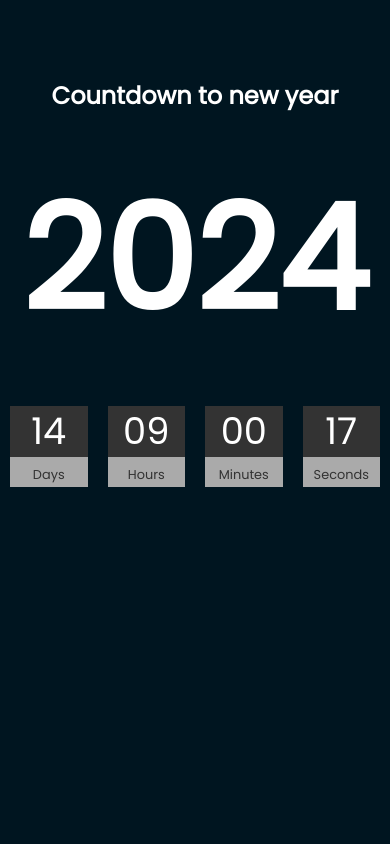
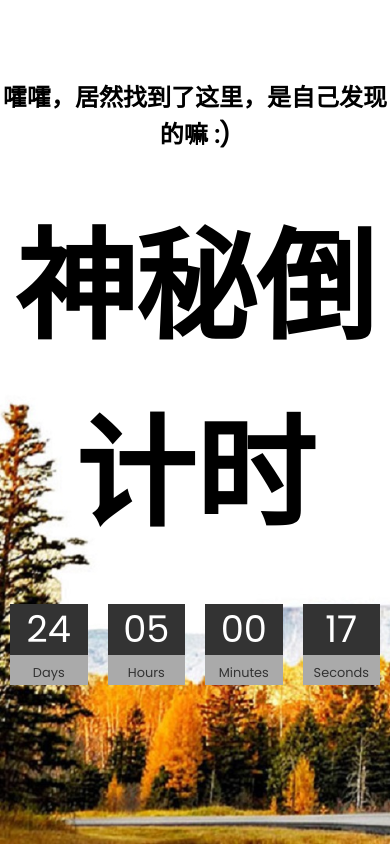
Before and after one commit to amadues2022/html-go, a plain HTML site: page index.html in a window 390 px wide. Drawn offline with Linux system fonts and the light colour scheme.

Commit message:
add background

```diff
--- a/css/response.css
+++ b/css/response.css
@@ -4,21 +4,27 @@
     padding: 0;
   }
   html{
-    background: rgb(0,21,32);
+    /* background: rgb(0,21,32); */
+    background-image: url("../images/bg.jpg");
+    background-attachment: fixed;
+    background-blend-mode: hard-light;
+    background-size: cover;
   }
   .container{
     width: 100%;
     margin: 20% 0;
     padding: 0%;
-    background: rgb(0,21,32);
+    /* background: rgb(0,21,32); */
   }
   .container div{
     margin: 0;
-    color: #fff;
+    /* color: #fff; */
+    color: #000000;
     line-height: normal;
   }
   .container h2 span{
-    color: #fff;
+    /* color: #fff; */
+    color: #000000;
     display: block;
     text-align: center;
     font-size: 1em;
@@ -74,4 +80,8 @@
   .countdouwn #second:before{
     content: 'Seconds';
   }
+
+  #Year {
+    font-size: 5em; /* 调整字体大小为 24 像素 */
+  }
 }
--- a/css/style.css
+++ b/css/style.css
@@ -6,9 +6,10 @@
 }
 @media screen and (min-width: 1025px) {
   body {
-    background: url("../images/bg.jpg");
+    background-image: url("../images/bg.jpg");
     background-attachment: fixed;
     background-blend-mode: hard-light;
+    background-size: contain
   }
 
   .container {
@@ -86,4 +87,8 @@
   .countdouwn #second:before {
     content: "Seconds";
   }
+
+  #Year {
+    font-size: 0.5em; /* 调整字体大小为 24 像素 */
+  }
 }
--- a/index.html
+++ b/index.html
@@ -14,8 +14,8 @@
 <body>
   <div class="container">
     <h2>
-      <span>Countdown to new year </span>
-      <div id="Year">NA</div>
+      <span>嚯嚯，居然找到了这里，是自己发现的嘛 :) </span>
+      <div id="Year">神秘倒计时</div>
     </h2>
     <div class="countdouwn">
       <div id="day">NA</div>
@@ -27,8 +27,9 @@
   <script>
     // 自动为下一年
     function newYear() {
-      var Y = new Date().getFullYear() + 1
-      var newDay = Y + '/1/1 00:00:00'
+      // var Y = new Date().getFullYear()+1
+      // var newDay = Y + '/1/1 00:00:00'
+      var newDay = new Date("2024-01-10T20:00:00");
       var countDate = new Date(newDay);
       var now = new Date().getTime()
       gap = countDate - now;
@@ -50,7 +51,7 @@
       // func end
 
       // 显示的年
-      document.getElementById('Year').innerText = Y
+      document.getElementById('Year').innerText = "神秘倒计时"
 
       // 倒计时
       document.getElementById('day').innerText = d
```
